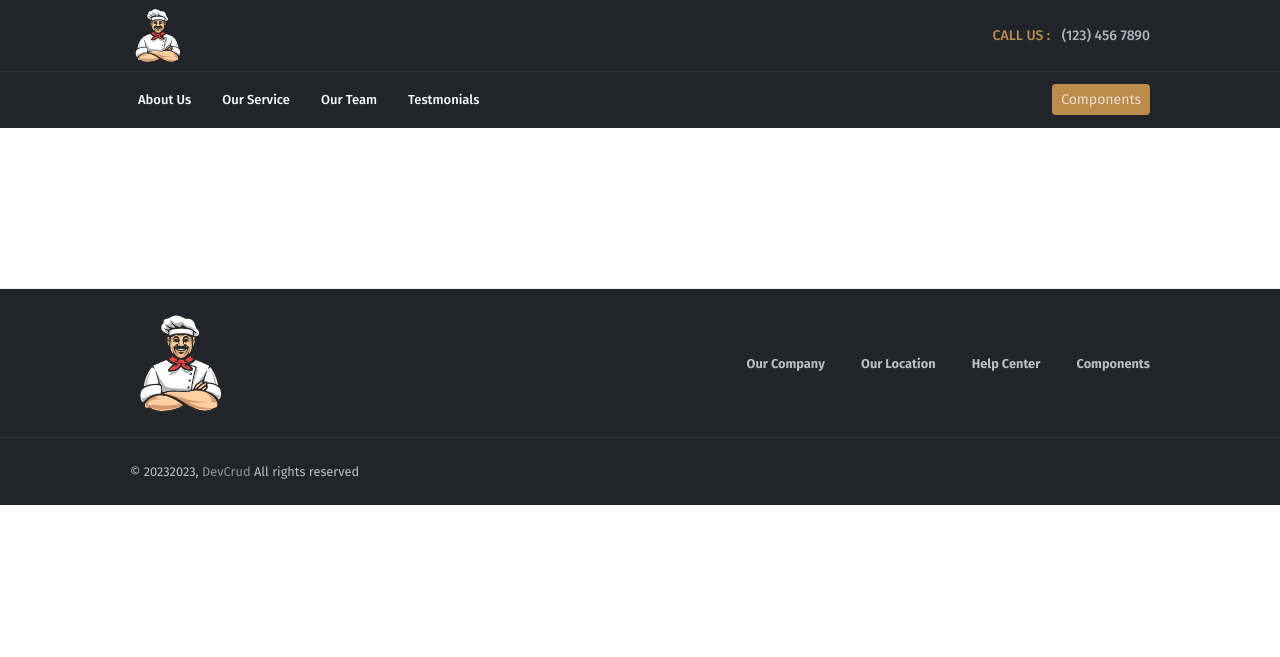
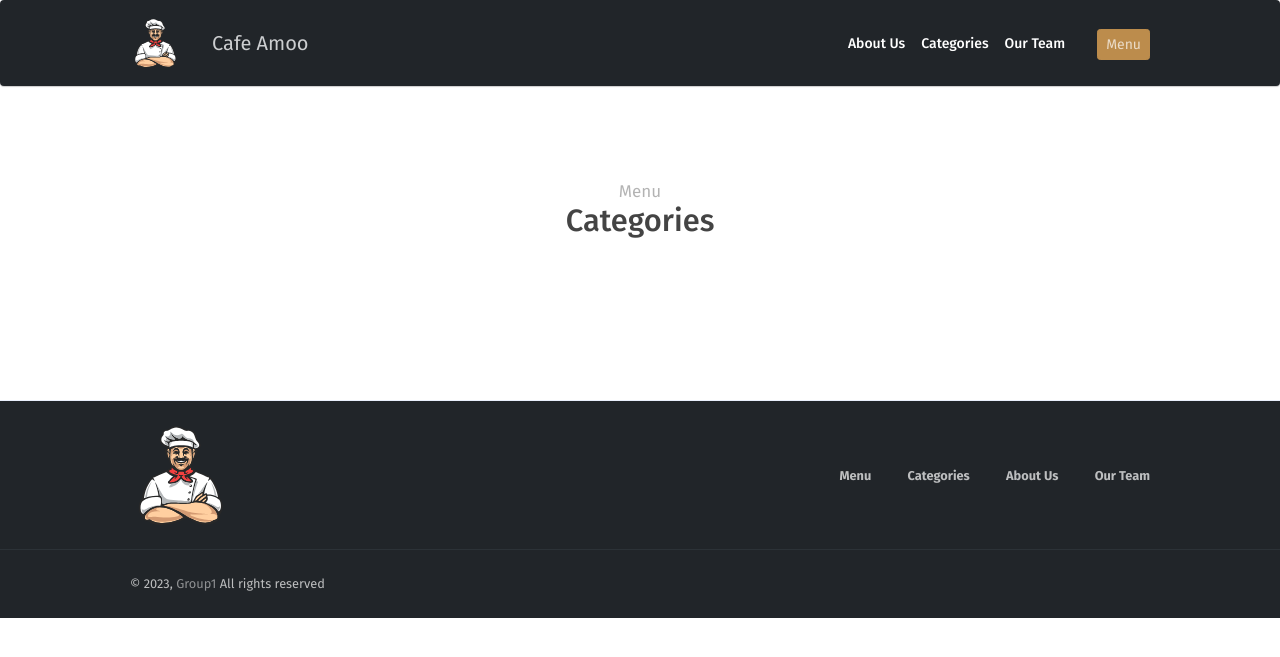
Before and after one commit to Ramin-RX7/CafeMenu, a Django app: page /foods/categories/ in a window 1280 px wide. Shown: the top 657 px of the page. Run offline with Django 4.2, Linux system fonts and the light colour scheme; data that the repository does not hold is empty; some libraries are stand-ins or nearby versions.

Commit message:
style: front

```diff
--- a/src/templates/base/footer.html
+++ b/src/templates/base/footer.html
@@ -6,10 +6,10 @@
                 <img src="{% static 'images/navbar-brand.svg' %}" width="100" alt="Download free bootstrap 4 landing page, free boootstrap 4 templates, Download free bootstrap 4.1 landing page, free boootstrap 4.1.1 templates, Pigga Landing page" class="mb-0">
             </div>
             <div class="col-md-9 text-md-right">
-                <a href="#" class="px-3"><small class="font-weight-bold">Our Company</small></a>
-                <a href="#" class="px-3"><small class="font-weight-bold">Our Location</small></a>
-                <a href="#" class="px-3"><small class="font-weight-bold">Help Center</small></a>
-                <a href="components.html" class="pl-3"><small class="font-weight-bold">Components</small></a>
+                <a href="{% url 'foods:menu' %}" class="px-3"><small class="font-weight-bold">Menu</small></a>
+                <a href="{% url 'foods:category_list' %}" class="px-3"><small class="font-weight-bold">Categories</small></a>
+                <a href="{% url 'foods:category_list' %}" class="px-3"><small class="font-weight-bold">About Us</small></a>
+                <a href="https://github.com/Ramin-RX7/CafeMenu" class="pl-3"><small class="font-weight-bold">Our Team</small></a>
             </div>
         </div>
     </div>
@@ -19,7 +19,7 @@
     <div class="container">
         <div class="row align-items-center text-center text-md-left">
             <div class="col">
-                <p class="mb-0 small">© <script>document.write(new Date().getFullYear())</script>2023, <a href="https://www.devcrud.com" target="_blank">DevCrud</a>  All rights reserved </p>
+                <p class="mb-0 small">© <script>document.write(new Date().getFullYear())</script>, <a href="https://github.com/Ramin-RX7/CafeMenu" target="_blank">Group1</a>  All rights reserved </p>
             </div>
             <div class="d-none d-md-block">
                 <h6 class="small mb-0">
--- a/src/templates/base/navbar.html
+++ b/src/templates/base/navbar.html
@@ -1,40 +1,27 @@
 {% load static %}
-<nav class="navbar nav-first navbar-dark bg-dark">
+<nav class="navbar navbar-expand-sm navbar-dark bg-dark rounded shadow mb-3">
     <div class="container">
+
         <a class="navbar-brand" href="#">
-            <img src="{% static 'images/navbar-brand.svg' %}" alt="Download free bootstrap 4 landing page, free boootstrap 4 templates, Download free bootstrap 4.1 landing page, free boootstrap 4.1.1 templates, Pigga Landing page">
+            <img src="{% static 'images/navbar-brand.svg' %}" alt="" class="navbar-brand" width="50px">
         </a>
-        <ul class="navbar-nav ml-auto">
-            <li class="nav-item">
-                <a class="nav-link text-primary" href="#home">CALL US : <span class="pl-2 text-muted">(123) 456 7890</span></a>
-            </li>
-        </ul>
-    </div>
-</nav>
-
-<nav class="nav-second navbar custom-navbar navbar-expand-sm navbar-dark bg-dark sticky-top">
-    <div class="container">
+        <a class="navbar-brand" href="#">Cafe Amoo</a>
        <button class="navbar-toggler ml-auto" type="button" data-toggle="collapse" data-target="#navbarSupportedContent" aria-controls="navbarSupportedContent" aria-expanded="false" aria-label="Toggle navigation">
        <span class="navbar-toggler-icon"></span>
        </button>
        <div class="collapse navbar-collapse" id="navbarSupportedContent">
-            <ul class="navbar-nav mr-auto">
+          <ul class="navbar-nav ml-auto">
              <li class="nav-item">
-                    <a class="nav-link" href="#about">About Us</a>
+                <a class="nav-link" href="{% url 'foods:category_list' %}">About Us</a>
              </li>
              <li class="nav-item">
-                    <a class="nav-link" href="#service">Our Service</a>
+                <a class="nav-link" href="{% url 'foods:category_list' %}">Categories</a>
              </li>
              <li class="nav-item">
-                    <a class="nav-link" href="#team">Our Team</a>
+                <a class="nav-link" href="https://github.com/Ramin-RX7/CafeMenu">Our Team</a>
              </li>
              <li class="nav-item">
-                    <a class="nav-link" href="#testmonial">Testmonials</a>
-                </li>
-            </ul>
-            <ul class="navbar-nav ml-auto">
-                <li class="nav-item">
-                    <a href="components.html" class="btn btn-primary btn-sm">Components</a>
+                <a href="{% url 'foods:menu' %}" class="ml-4 mt-1 btn btn-primary btn-sm">Menu</a>
              </li>
           </ul>
        </div>
--- a/src/templates/foods/category_list.html
+++ b/src/templates/foods/category_list.html
@@ -3,12 +3,14 @@
 {% block content %}
 
 <section id="about2">
+  <h6 class="section-subtitle text-center">Menu</h6>
+  <h3 class="section-title mb-6 pb-3 text-center">Categories</h3>
   {% for category in categories %}
   <div class="container">
       <div class="section-devider my-6 transparent"></div>
       <div class="row align-items-center">
           <div class="col-md-6">
-              <h6 class="section-subtitle">The Great Story</h6>
+              <h6 class="section-subtitle">Category</h6>
               <h3 class="section-title"><a href="{% url 'foods:category_details' category.id %}">{{category.title}}</a></h3>
               <p>{{ category.description|truncatewords:50 }}</p>
           </div>
```
Lines whose indentation alone changed are shown as unchanged.
